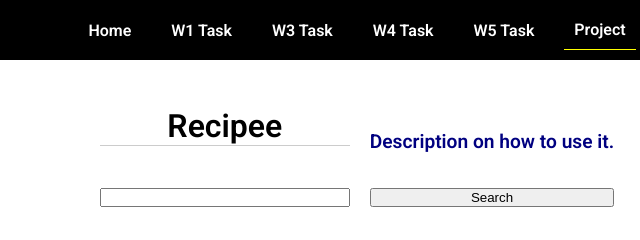
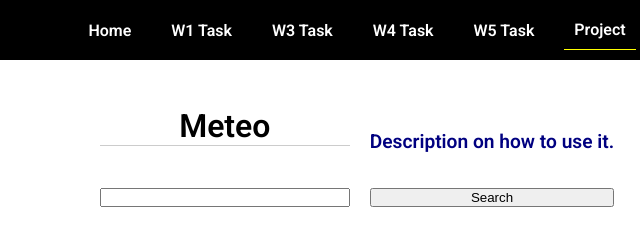
Before and after one commit to joy935/cse121b, a plain HTML site: page project.html in a window 1280 px wide. Shown: the top 240 px of the page, 283-923 px from the left. Drawn offline with Linux system fonts and the light colour scheme.

Commit message:
changed title

```diff
--- a/project.html
+++ b/project.html
@@ -26,7 +26,7 @@
   </nav>
 
   <main id="grid">
-    <h1>Recipee</h1>
+    <h1>Meteo</h1>
     <h2>Description on how to use it.</h2>
 
     <input id="location"/>
```
